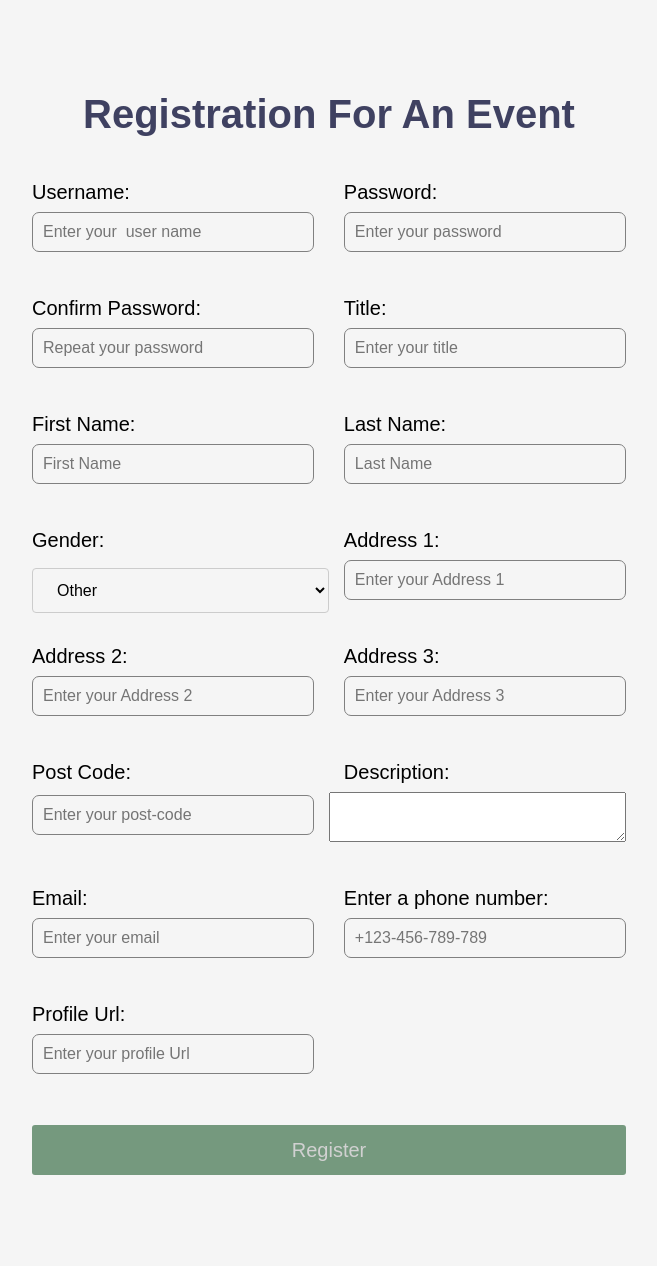
After one commit to azumahjoshua/Event-Management-Project, a PHP site: page /getEventTickets.php in a window 1280 px wide. The commit adds this page. Shown: the part 551-1817 px from the top of the page, without its empty margins (311-968 px from the left). Run offline with PHP 8.4, Linux system fonts and the light colour scheme.

Commit message:
add event ticketspage

```diff
--- /dev/null
+++ b/getEventTickets.php
@@ -0,0 +1,122 @@
+<?php
+include_once './header.php';
+// print_r($_POST);
+?>
+<section class="about-section">
+        <div class="about-overlay"></div>
+    <div class="about-self-container">
+      <span class="title">Register For An Event</span>
+        <div class="profile_text">
+            <p>
+           <a href="./index.php">Home</a>
+            </p>
+            <p>
+           <span>|</span>
+            </p>
+           <p>Registration</p>
+        </div>
+    </div>
+</section>
+<section class="register-section">
+    <div class="registeration-form">
+        <h1 class="form-title">Registration For An Event</h1>
+        <form class="form-registeration" action="./includes/signup-inc.php" method="post">
+            <?php if (isset($_GET['error'])) { ?>
+            <p class="error"><?php echo $_GET['error']; ?></p>
+            <?php } ?>
+            <?php if (isset($_GET['success'])) { ?>
+            <p class="success"><?php echo $_GET['success']; ?></p>
+          <?php } ?>
+
+            <div class="input-text-box">
+                <div class="form-group">
+                    <label class="input-text-label" for="username" id="name-label">Username:</label>
+                    <input type="text" id="username" name="username" class="input-text" placeholder="Enter your  user name">
+                    <small>Error message</small>
+                </div>
+                <div class="form-group">
+                    <label for="password" class="input-text-label" id="password-label">Password:</label>
+                    <input type="password" id="password" name="password" class="input-text" placeholder="Enter your password">
+                    <small>Error message</small>
+                </div>
+                <div class="form-group">
+                    <label for="repeat-password" class="input-text-label" id="password-label"> Confirm Password:</label>
+                    <input type="password" id="repeat_password" name="repeat_password" class="input-text" placeholder="Repeat your password">
+                    <small>Error message</small>
+                </div>
+                <div class="form-group">
+                    <label for="title" id="title-label" class="input-text-label">Title:</label>
+                    <input type="text" id="title" name="title" class="input-text" placeholder="Enter your title">
+                    <small>Error message</small>
+                </div>
+                <div class="form-group">
+                    <label for="firstname" class="input-text-label" id="firstname-label">First Name:</label>
+                    <input type="text" id="firstname" name="firstname" class="input-text" placeholder="First Name">
+                    <small>Error message</small>
+                </div>
+                <div class="form-group">
+                    <label for="lastname" class="input-text-label"id="lastname-label">Last Name:</label>
+                    <input type="text" id="lastname" name="lastname" class="input-text" placeholder="Last Name">
+                    <small>Error message</small>
+                </div>
+                <div class="form-group">
+                    <label for="gender" class="input-text-label" id="dropdown-label">Gender:</label>
+                    <select id="dropdown" name="gender" class="input-text">
+                        <option disabled value>
+                            chose your gender
+                        </option>
+                        <option value="other">Other</option>
+                        <option value="male">Male</option>
+                        <option value="female">Female</option>
+                    </select>
+                </div>
+                <div class="form-group">
+                    <label for="address1" class="input-text-label" id="address1-label">Address 1:</label>
+                    <input type="text" id="address1" name="address1" class="input-text" placeholder="Enter your Address 1" >
+                    <small>Error message</small>
+                </div>
+                <div class="form-group">
+                    <label for="address2" class="input-text-label"id="address2-label">Address 2:</label>
+                    <input type="text" id="address2" name="address2" class="input-text" placeholder="Enter your Address 2">
+                    <small>Error message</small>
+                </div>
+                <div class="form-group">
+                    <label for="address3" class="input-text-label" id="address3-label">Address 3:</label>
+                    <input type="text" id="address3" name="address3" class="input-text" placeholder="Enter your Address 3">
+                    <small>Error message</small>
+                </div>
+                <div class="form-group">
+                    <label for="post-code" class="input-text-label" id="post-code-label">Post Code:</label>
+                    <input type="text" id="post-code" name="postcode" class="input-text" placeholder="Enter your post-code" >
+                    <small>Error message</small>
+                </div>
+                <div class="form-group">
+                    <label for="description" class="input-text-label" id="description-label">Description:</label>
+                    <textarea style="height:50px;resize:vertical;" id="description" name="described" rows="2" cols="80"></textarea>
+                    <small>Error message</small>
+                </div>
+                <div class="form-group">
+                    <label for="email" class="input-text-label" id="email-label">Email:</label>
+                    <input type="email" id="email" class="input-text" name="email" placeholder="Enter your email" >
+                    <small>Error message</small>
+                </div>
+                <div class="form-group">
+                    <label for="phone" class="input-text-label" id="phone-label">Enter a phone number:</label>
+                    <input type="tel" id="phone" class="input-text" name="telephone" placeholder="+123-456-789-789" >
+                    <small>Error message</small>
+                </div>
+                <div class="form-group">
+                    <label for="profile" class="input-text-label" id="profile-label">Profile Url:</label>
+                    <input type="text" id="profile_url" class="input-text" name="profile_url" placeholder="Enter your profile Url" >
+                    <small>Error message</small>
+                </div>
+            </div>
+            <div class="form-submit-btn">
+                <input type="submit" name="submit" id="submit-form" value="Register" placeholder="Register"/>
+            </div>
+        </form>
+    </div>
+</section>
+<?php
+include_once './footer.php'
+?>
--- a/header.php
+++ b/header.php
@@ -31,7 +31,7 @@
                 <li class="nav-items"> <a href="./about.php"> <span>About</span></a> </li>
                 <li class="nav-items"> <a href="./register.php"> <span> Register</span> </a> </li>
                 <li class="nav-items"> <a href="./login.php"> <span> Log in </span></a> </li>
-                <li class="nav-items get-tickets"> <a class="get-ticketlink" href="./register.php"> <span> Get Tickets </span></a> </li>
+                <li class="nav-items get-tickets"> <a class="get-ticketlink" href="./getEventTickets.php"> <span> Get Tickets </span></a> </li>
                 <?php
                 $event = '<a href="./eventpage.php"> <span> Event </span></a> </li>';
                 if(isset($_SESSION['username'])){
```
